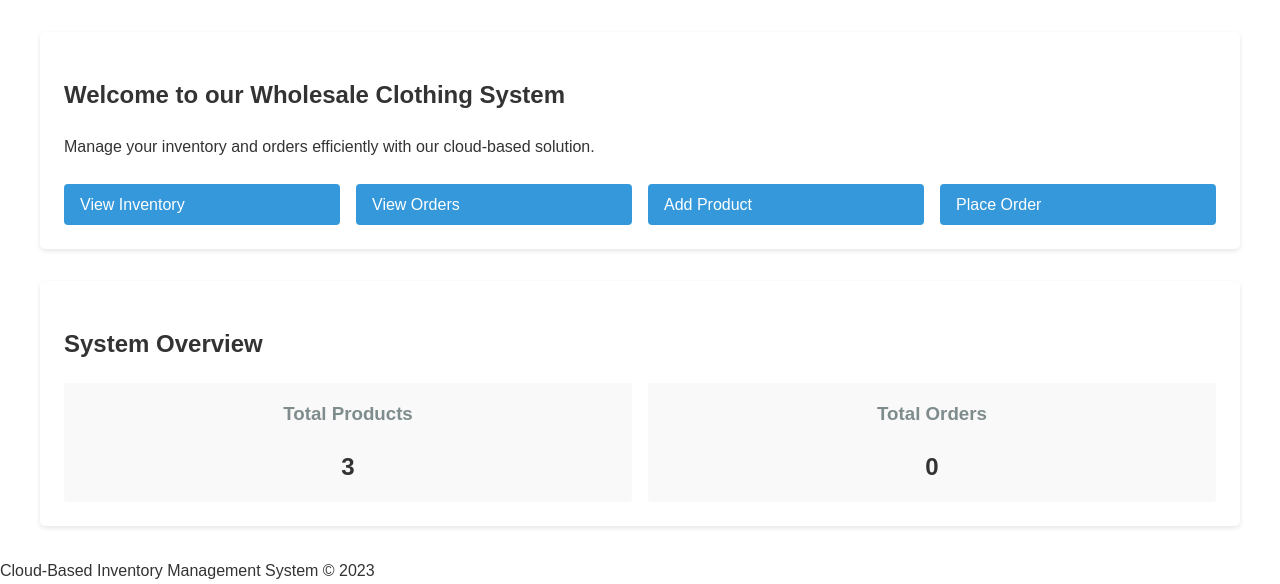
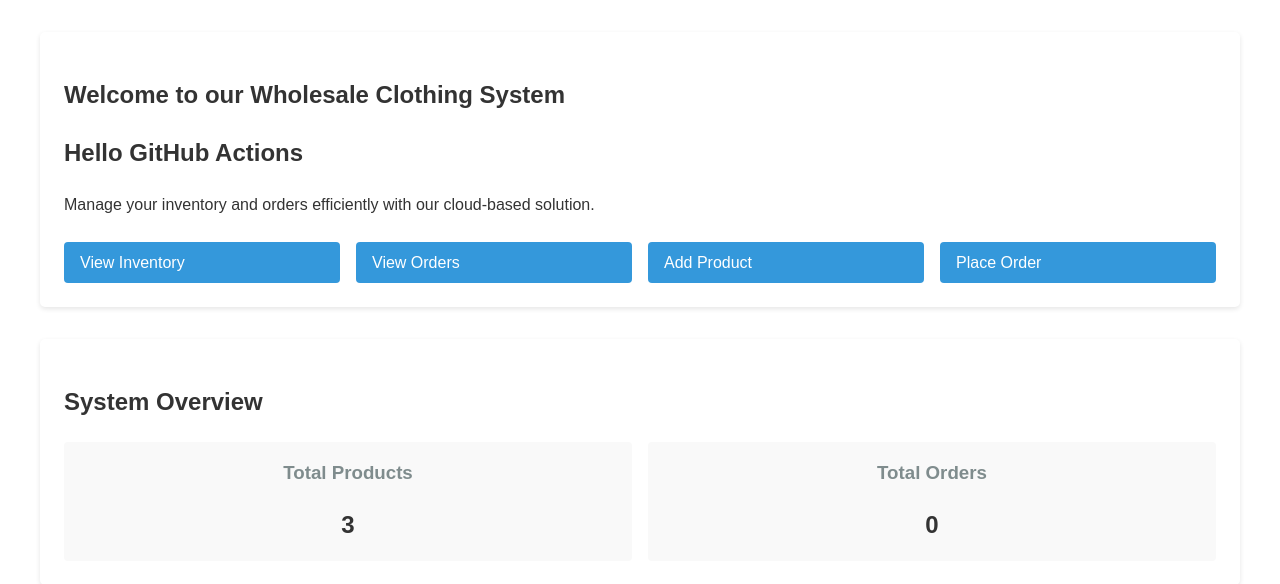
Before and after one commit to rbremperor/wholesale-clothing-system, a FastAPI app: page / in a window 1280 px wide. Shown: the part 141-725 px from the top of the page. Run offline with FastAPI, Linux system fonts and the light colour scheme; data comes from the database, SQL or seed files in the repository; data that the repository does not hold is empty.

Commit message:
testing actions

```diff
--- a/templates/home.html
+++ b/templates/home.html
@@ -5,6 +5,7 @@
 {% block content %}
 <section class="card">
     <h2>Welcome to our Wholesale Clothing System</h2>
+    <h1>Hello GitHub Actions</h1>
     <p>Manage your inventory and orders efficiently with our cloud-based solution.</p>
 
     <div class="quick-links">
```
